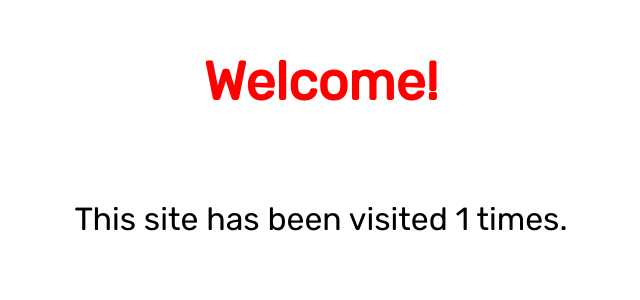
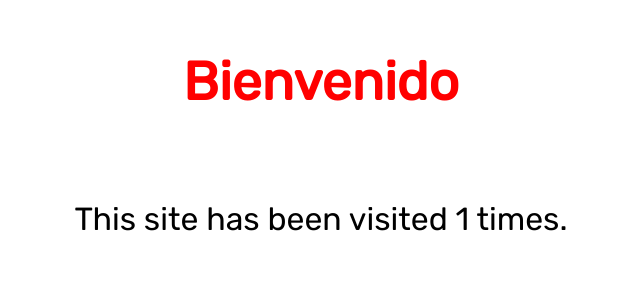
Before and after one commit to JMOR1998/PPS-tmp-contador, a Flask app: page / in a window 1280 px wide. Shown: the top 300 px of the page, without its empty margins (319-959 px from the left). Run offline with Flask 2, Linux system fonts and the light colour scheme.

Commit message:
Index modificado

```diff
--- a/templates/index.html
+++ b/templates/index.html
@@ -22,6 +22,6 @@
 </style>
 
 <div>
-    <h1>Welcome!</h1><br>
+    <h1>Bienvenido</h1><br>
     <p>This site has been visited {{ count }} times.</p>
 </div>
```
